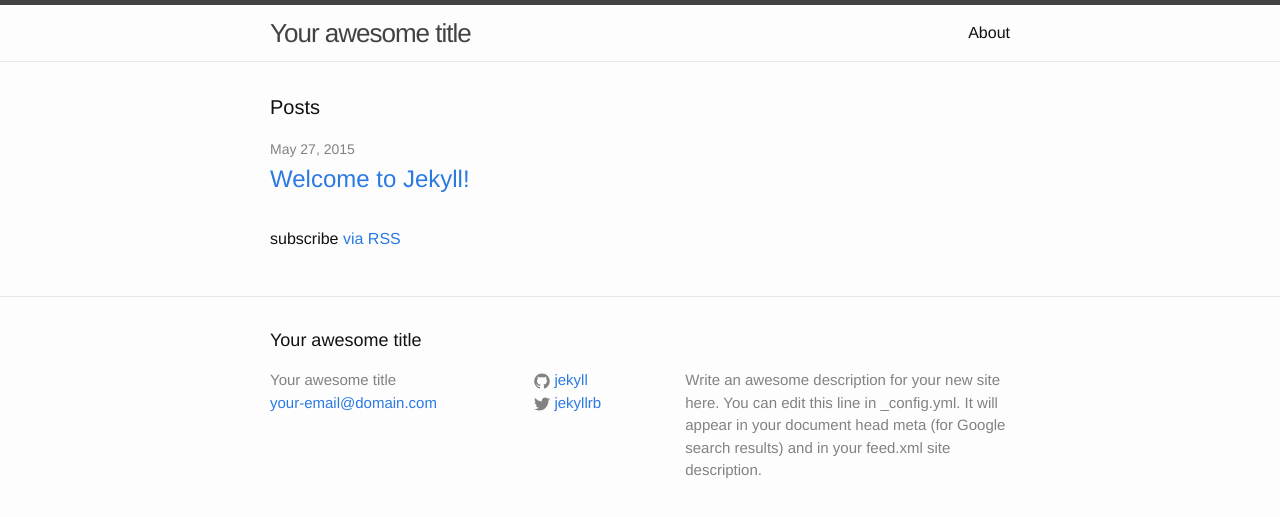
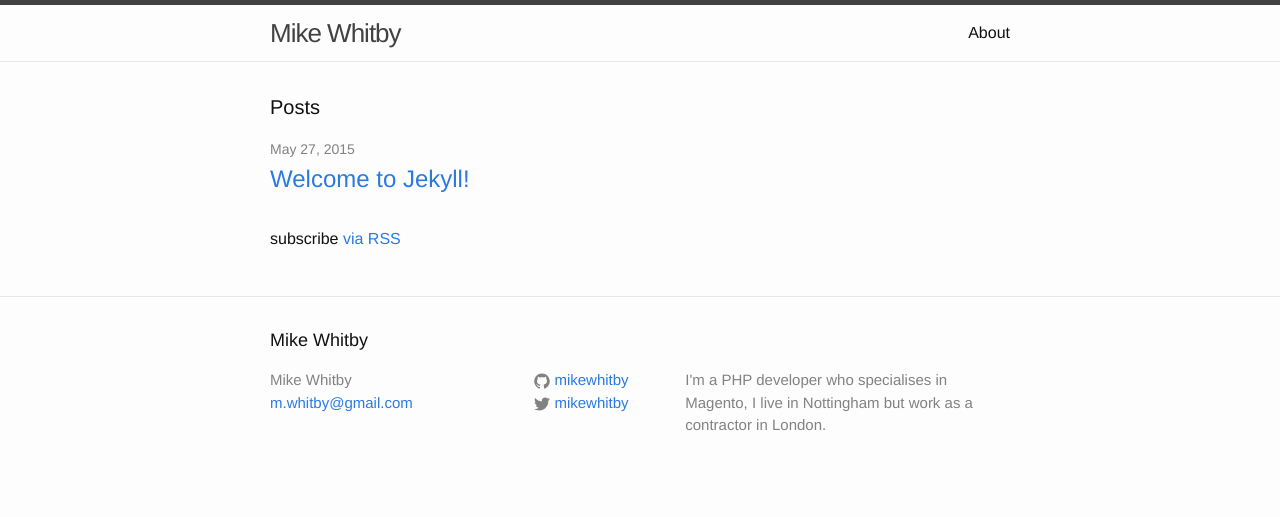
Before and after one commit to mikewhitby/mikewhitby.co.uk, a Jekyll site: the page built from index.html, in a window 1280 px wide. Shown: the top 517 px of the page. Built offline with Jekyll 4.4.1, drawn with Linux system fonts in a browser that asks for light colours.

Commit message:
Updates config

```diff
--- a/_config.yml
+++ b/_config.yml
@@ -1,14 +1,13 @@
 # Site settings
-title: Your awesome title
-email: your-email@domain.com
+title: Mike Whitby
+email: m.whitby@gmail.com
 description: > # this means to ignore newlines until "baseurl:"
-  Write an awesome description for your new site here. You can edit this
-  line in _config.yml. It will appear in your document head meta (for
-  Google search results) and in your feed.xml site description.
+  I'm a PHP developer who specialises in Magento, I live in Nottingham but
+  work as a contractor in London.
 baseurl: "" # the subpath of your site, e.g. /blog/
-url: "http://yourdomain.com" # the base hostname & protocol for your site
-twitter_username: jekyllrb
-github_username:  jekyll
+url: "http://mikewhitby.co.uk" # the base hostname & protocol for your site
+twitter_username: mikewhitby
+github_username:  mikewhitby
 
 # Build settings
 markdown: kramdown
```
